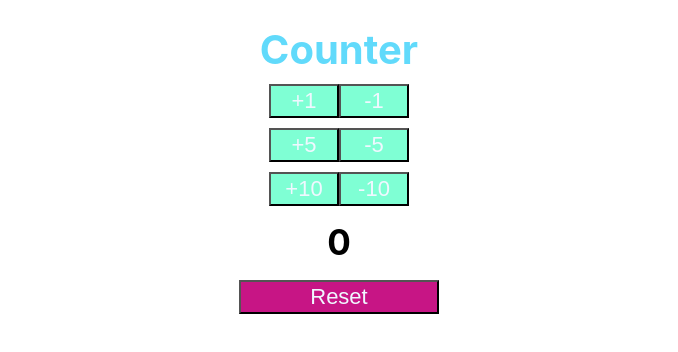
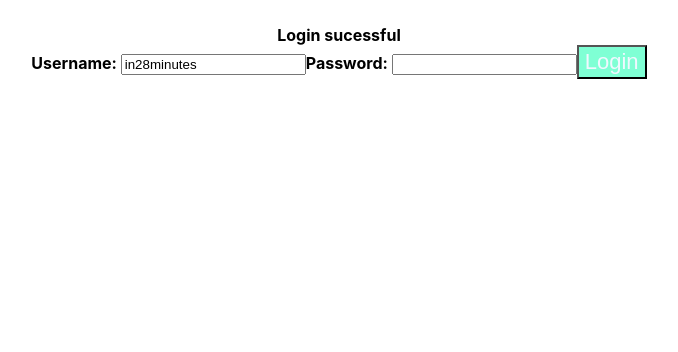
Before and after one commit to tomeee121/to-do-app.ReactJS-for-backend-SB2, a React (Create React App) app: page / in a window 1280 px wide. Shown: the top 352 px of the page, without its empty margins (301-979 px from the left). Built offline with nearby package versions, Linux system fonts and the light colour scheme.

Commit message:
to-do with switching login-welcome {username}

```diff
--- a/src/App.css
+++ b/src/App.css
@@ -1,8 +1,8 @@
 .App {
   text-align: center;
-  font-size: 40px;
-  color: #61dafb;
   margin: 25px 10px;
+  /*font-size: 40px;*/
+  /*color: #61dafb;*/
   font-weight: bold;
 }
 
--- a/src/App.js
+++ b/src/App.js
@@ -2,14 +2,15 @@ import './App.css';
 
 import React, {Component} from 'react';
 import Counter from "./components/counter/counter";
+import ToDoApp from "./components/to-do/ToDoApp";
 
 class App extends Component {
   render() {
     return (
         <div className="App">
-            Counter
             <div>
-                <Counter></Counter>
+                {/*<Counter></Counter>*/}
+                <ToDoApp/>
             </div>
         </div>
     );
--- /dev/null
+++ b/src/components/to-do/ToDo.css
@@ -0,0 +1,27 @@
+.ToDo {
+    text-align: center;
+    font-size: 18px;
+    margin: 10px 10px;
+    color: #282c34;
+    flex-direction: row;
+}
+
+button {
+    font-size: 22px;
+    padding: 2px 3px;
+    background-color: aquamarine;
+    color: aliceblue;
+    width: 70px;
+    margin: 8px 4px;
+    padding-bottom: 7px;
+}
+
+input {
+    margin: 5px 15px;
+    margin-left: 1px;
+}
+
+.reset{
+    background-color: mediumvioletred;
+    width: 200px;
+}
--- /dev/null
+++ b/src/components/to-do/ToDoApp.jsx
@@ -0,0 +1,92 @@
+import React, {Component} from 'react';
+import {BrowserRouter, Route,Switch} from 'react-router-dom';
+
+
+class ToDoApp extends Component {
+    render() {
+        return (
+            <div className={"ToDo"}>
+                <BrowserRouter>
+                    <Switch>
+                        <Route path="/login" component={Login}></Route>
+                        <Route path="/welcome/:name" component={WelcomeComponent}></Route>
+                        <Route path="/" exact component={Login}></Route>
+                        <Route component={ErrorComponent}></Route>
+                    </Switch>
+                    {/*    <Route path="/welcome" element={<WelcomeComponent></WelcomeComponent>}></Route>*/}
+                </BrowserRouter>
+            </div>
+        );
+    }
+}
+
+class WelcomeComponent extends Component {
+    render() {
+        return (
+            <div className={"ToDo"}>
+                <div>Welcome {this.props.match.params.name}</div>
+            </div>
+        );
+    }
+}
+
+class ErrorComponent extends Component {
+    render() {
+        return (
+            <div className={"ToDo"}>
+                <div>Error occured, not found!</div>
+            </div>
+        );
+    }
+}
+
+class Login extends Component {
+
+    constructor(props) {
+        super(props);
+        this.state = {
+            username: 'in28minutes',
+            password: '',
+            hasLoginFailed: false
+        }
+
+        this.handleInputChange = this.handleInputChange.bind(this)
+        this.loginClicked = this.loginClicked.bind(this)
+    }
+
+    handleInputChange(event) {
+        console.log(event.target.value)
+        this.setState({
+            [event.target.name]: event.target.value
+        })
+    }
+
+    loginClicked() {
+        if (this.state.username === 'in28minutes' && this.state.password === 'dummy') {
+            this.setState({
+                hasLoginFailed: false
+            })
+            this.props.history.push(`/welcome/${this.state.username}`)
+        } else {
+            this.setState({
+                hasLoginFailed: true
+            })
+        }
+    }
+
+    render() {
+        return (
+            <div>
+                {this.state.hasLoginFailed === true && <div>Invalid credentials</div>}
+                {this.state.hasLoginFailed === false && <div>Login sucessful</div>}
+                Username: <input type={"text"} name={"username"} value={this.state.username}
+                                 onChange={this.handleInputChange}/>
+                Password: <input type={"text"} name={"password"} value={this.state.password}
+                                 onChange={this.handleInputChange}/>
+                <button onClick={this.loginClicked}>Login</button>
+            </div>
+        );
+    }
+}
+
+export default ToDoApp;
```
Also changed, not shown: package.json (+6 -2 lines), 1 other file (tests, documents, lock files or other folders).
